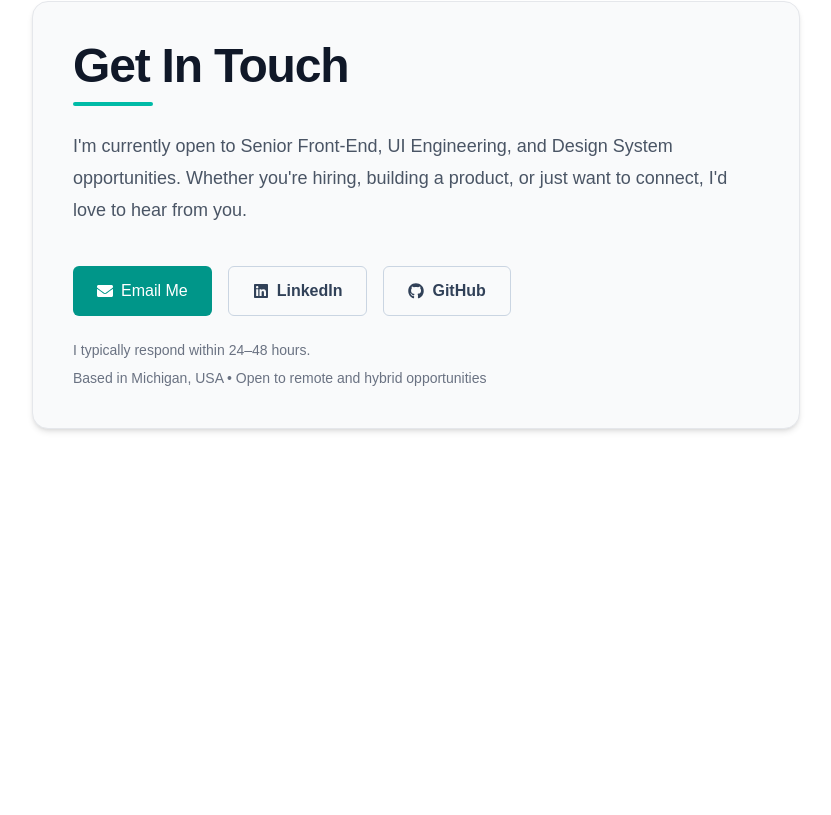
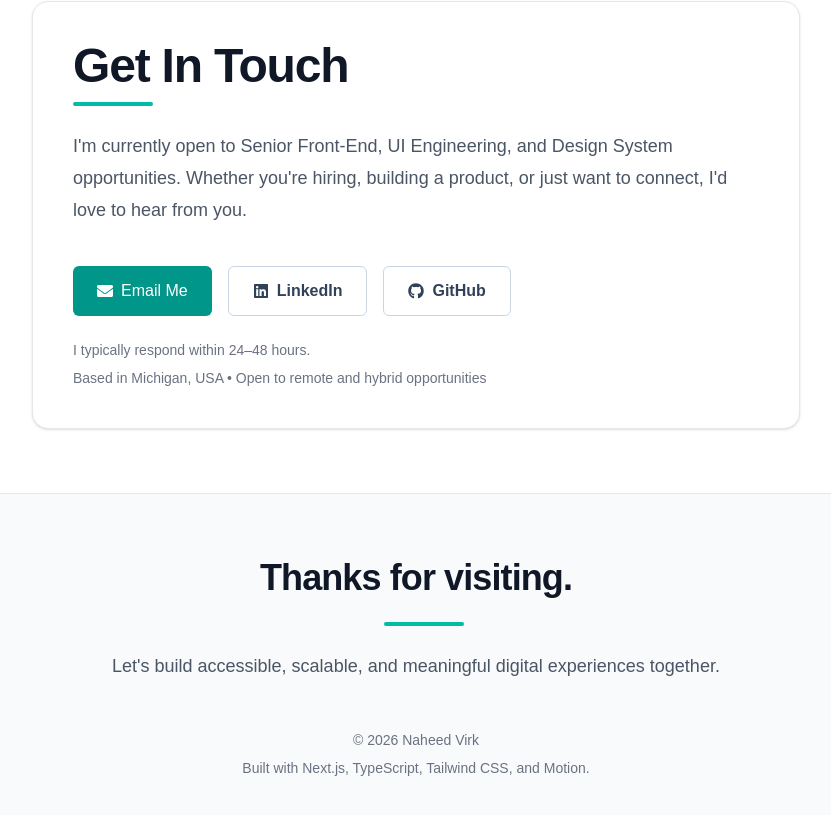
Before and after one commit to naheedkvirk/portfolio, a Next.js app: page / in a window 1280 px wide. Shown: the part 7516-8331 px from the top of the page, without its empty margins (224-1055 px from the left). Before the commit the page ends 8009 px from the top, so only its background shows below. Built offline with nearby package versions, Linux system fonts and the light colour scheme.

Commit message:
Add footter content and update protfolio styling

```diff
--- a/app/layout.tsx
+++ b/app/layout.tsx
@@ -1,6 +1,7 @@
 import type { Metadata } from "next";
 import { Geist, Geist_Mono } from "next/font/google";
 import Header from "@/components/layout/Header";
+import Footer from "@/components/layout/Footer";
 import "./globals.css";
 
 const geistSans = Geist({
@@ -31,6 +32,7 @@ export default function RootLayout({
       <body className="min-h-full flex flex-col">
         <Header />
         <main className="flex-1">{children}</main>
+        <Footer />
       </body>
     </html>
   );
--- /dev/null
+++ b/components/layout/Footer.tsx
@@ -0,0 +1,49 @@
+"use client";
+
+import { motion, useReducedMotion } from "motion/react";
+import { footer } from "@/content/content";
+import { footerBg, pageContainer, sectionAccent } from "@/lib/styles";
+
+export default function Footer() {
+  const prefersReducedMotion = useReducedMotion();
+  const shouldReduceMotion = prefersReducedMotion ?? false;
+
+  return (
+    <footer className={footerBg}>
+      <div className={`${pageContainer} py-12 sm:py-16`}>
+        <motion.div
+          className="text-center"
+          initial={shouldReduceMotion ? false : { opacity: 0, y: 24 }}
+          whileInView={shouldReduceMotion ? {} : { opacity: 1, y: 0 }}
+          viewport={{
+            once: true,
+            amount: 0.3,
+          }}
+          transition={{
+            duration: 0.6,
+          }}
+        >
+          <h2 className="text-3xl font-bold tracking-tight text-gray-900 dark:text-white sm:text-4xl">
+            {footer.title}
+          </h2>
+
+          <div className="mx-auto mt-6 w-16">
+            <div className={sectionAccent} />
+          </div>
+
+          <p className="mx-auto mt-6 max-w-2xl text-lg leading-8 text-gray-600 dark:text-gray-300">
+            {footer.description}
+          </p>
+
+          <p className="mt-12 text-sm text-gray-500 dark:text-gray-400">
+            {footer.copyright}
+          </p>
+
+          <p className="mt-2 text-sm text-gray-500 dark:text-gray-400">
+            {footer.builtWith}
+          </p>
+        </motion.div>
+      </div>
+    </footer>
+  );
+}
--- a/content/content.ts
+++ b/content/content.ts
@@ -87,3 +87,15 @@ export const contact = {
       "Based in Michigan, USA • Open to remote and hybrid opportunities",
   },
 };
+
+//Footer
+export const footer = {
+  title: "Thanks for visiting.",
+
+  description:
+    "Let's build accessible, scalable, and meaningful digital experiences together.",
+
+  copyright: `© ${new Date().getFullYear()} Naheed Virk`,
+
+  builtWith: "Built with Next.js, TypeScript, Tailwind CSS, and Motion.",
+};
--- a/lib/styles.ts
+++ b/lib/styles.ts
@@ -168,8 +168,7 @@ export const achievementDot = "mt-2 h-2 w-2 shrink-0 rounded-full bg-teal-500";
 // ===============================
 
 export const contactCard =
-  "mx-auto max-w-3xl rounded-2xl border border-gray-200 bg-gray-50 p-8 shadow-md transition-shadow duration-300 hover:shadow-lg dark:border-gray-800 dark:bg-gray-900 sm:p-10";
-
+  "mx-auto max-w-3xl rounded-2xl border border-gray-200 bg-white p-8 shadow-sm transition-shadow duration-300 hover:shadow-md dark:border-gray-800 dark:bg-gray-950 sm:p-10";
 export const contactText =
   "mt-6 max-w-2xl text-lg leading-8 text-gray-600 dark:text-gray-300";
 
@@ -212,3 +211,9 @@ export const mobileNavLink =
 
 export const mobileResumeButton =
   "inline-flex items-center gap-2 rounded-md bg-teal-600 px-5 py-2.5 text-sm font-semibold text-white hover:bg-teal-700";
+
+// ===============================
+// Footer
+// ===============================
+export const footerBg =
+  "bg-gray-50 border-t border-gray-200 dark:bg-gray-900 dark:border-gray-800";
```
